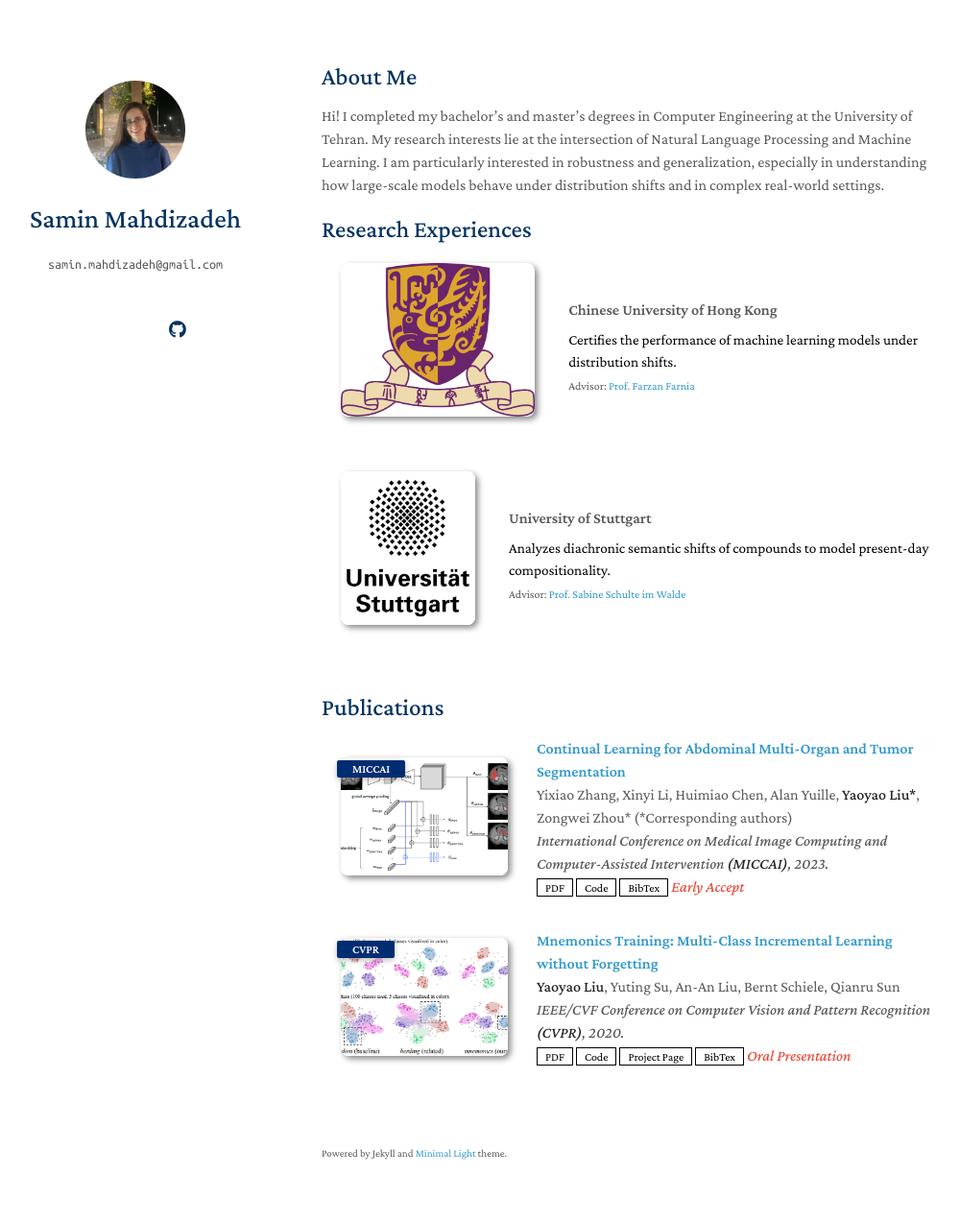
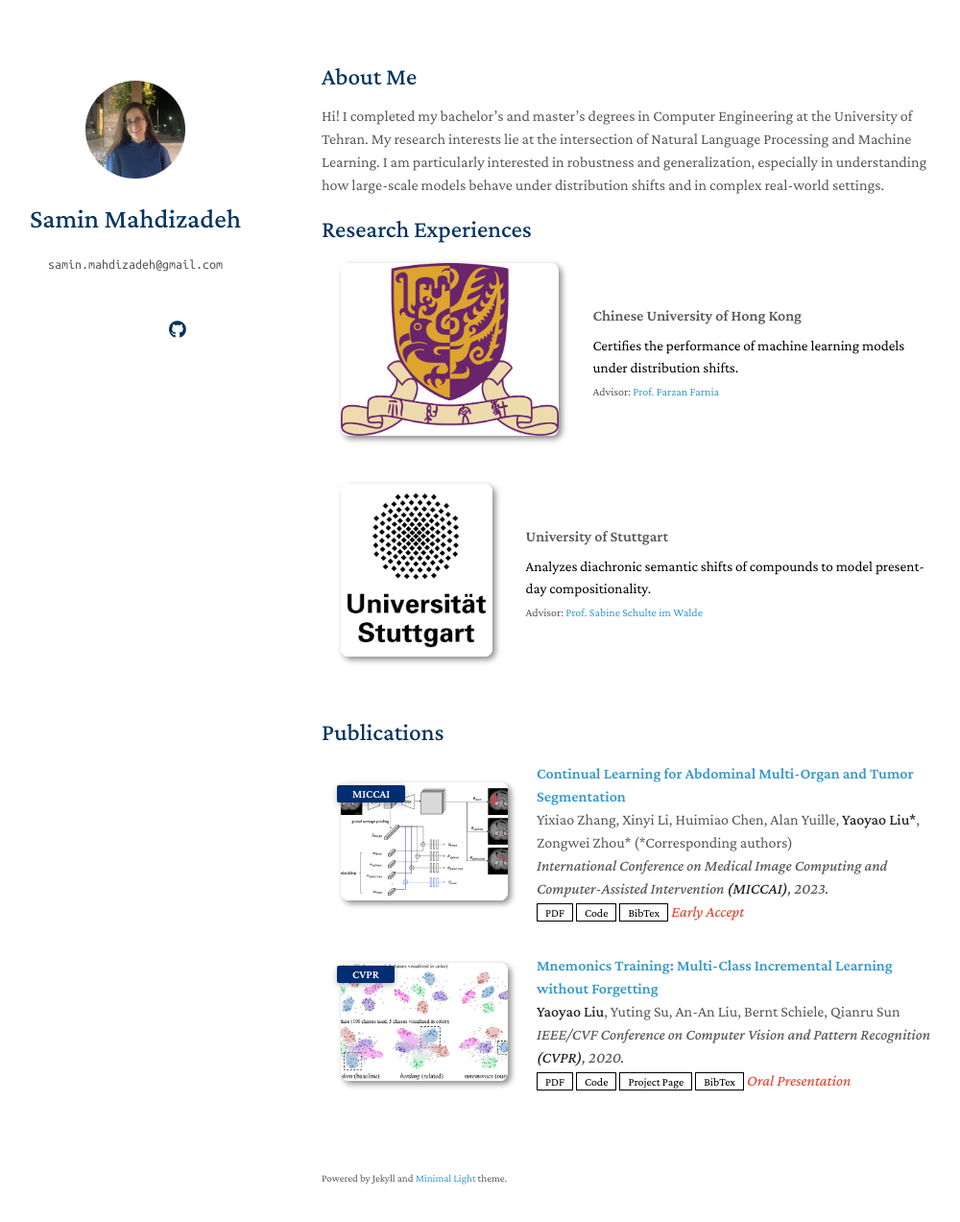
Before and after one commit to samin-mehdizadeh/samin-mehdizadeh.github.io, a Jekyll site: the page built from index.md, in a window 1280 px wide and 1308 px high. Shown: the top 1273 px of the window at 96% size, without its empty margins (135-1135 px from the left). Built offline with Jekyll 4.4.1, drawn with Linux system fonts in a browser that asks for light colours; a style sheet for code colours, icons or effects is not loaded; our own code applies the rules of GitHub Pages for plain Markdown files.

Commit message:
fix image

```diff
--- a/_includes/research.md
+++ b/_includes/research.md
@@ -9,7 +9,7 @@
 <div class="pub-row">
   <div class="col-sm-3 abbr" style="position: relative;padding-right: 15px;padding-left: 15px;">
     {% if item.image %}
-    <img src="{{ item.image }}" class="teaser img-fluid z-depth-1">
+    <img src="{{ item.image }}" class="research-logo img-fluid z-depth-1">
     {% endif %}
   </div>
   <div class="col-sm-9" style="position: relative;padding-right: 15px;padding-left: 20px;">
--- a/assets/css/publications.css
+++ b/assets/css/publications.css
@@ -81,13 +81,17 @@ blockquote { background: var(--global-bg-color); border-left: 2px solid var(--gl
 
 .publications ol.bibliography li .teaser { border-radius: 8px; box-shadow: 3px 3px 6px #888; height: 123px; width: 270px; margin-top: 5px; margin-left: 5px; margin-bottom: 5px; object-fit: cover; }
 
-/* Research experiences: show full institution image, no crop */
+/* Research experiences: full logo, no teaser crop */
 .research-experiences ol.bibliography li .abbr { height: auto; min-height: 8rem; overflow: visible; }
-.research-experiences ol.bibliography li .teaser {
-  width: auto !important;
-  height: auto !important;
+.research-experiences ol.bibliography li .research-logo {
+  display: block;
   max-width: 270px;
-  max-height: 160px;
-  object-fit: contain;
-  object-position: center center;
+  max-height: 180px;
+  width: auto;
+  height: auto;
+  border-radius: 8px;
+  box-shadow: 3px 3px 6px #888;
+  margin-top: 5px;
+  margin-left: 5px;
+  margin-bottom: 5px;
 }
```
Also changed, not shown: assets/css/publications-no-dark-mode.css (+11 -7 lines).
